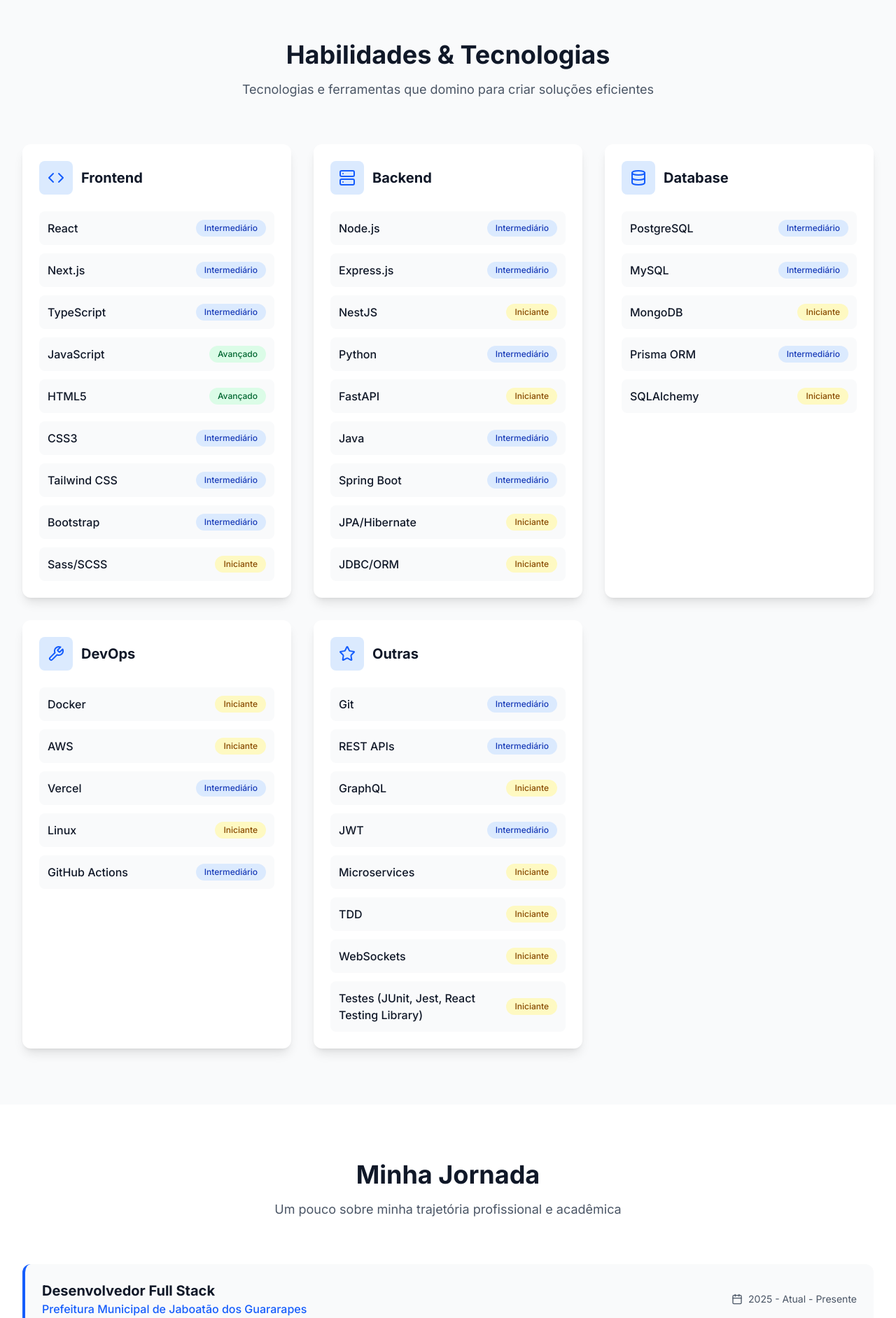
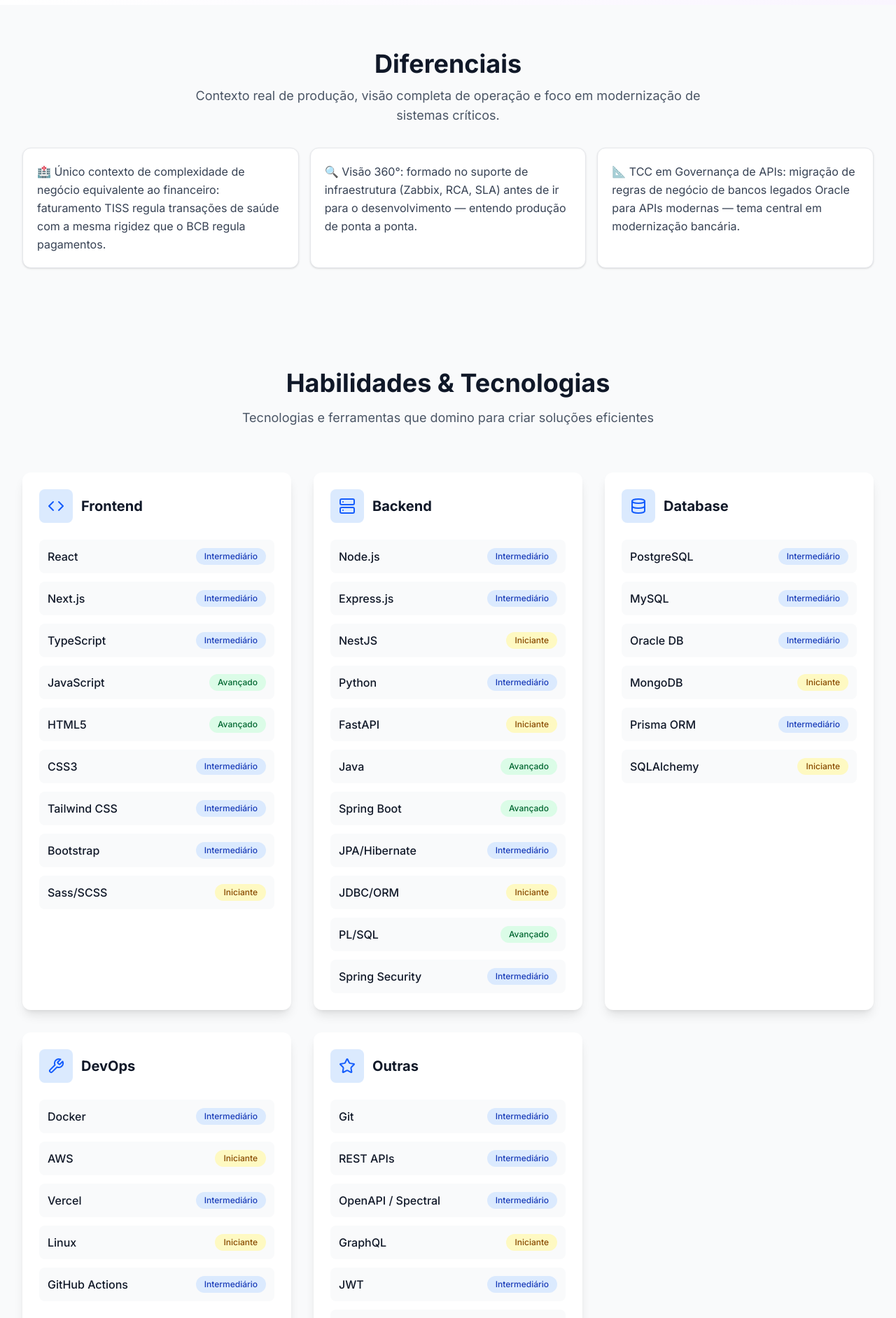
Before and after one commit to Junior-81/Portifolio, a Next.js app: page /sobre in a window 1280 px wide. Shown: the part 720-2603 px from the top of the page at 70% size. Built offline with nearby package versions, Linux system fonts and the light colour scheme.

Commit message:
Adicionando: -Novos curriculo -Novas experiencias -Novos projetos

```diff
--- a/src/app/layout.tsx
+++ b/src/app/layout.tsx
@@ -10,13 +10,25 @@ const inter = Inter({
 });
 
 export const metadata: Metadata = {
-  title: "José Ailton - Desenvolvedor Full Stack",
-  description: "Portfólio pessoal de José Ailton, desenvolvedor full stack especializado em React, Next.js e Node.js.",
-  keywords: ["desenvolvedor", "full stack", "react", "nextjs", "nodejs", "typescript"],
+  title: "Ailton Junior — Backend Engineer | Java & Spring Boot",
+  description:
+    "Desenvolvedor Backend especializado em Java, Spring Boot e PL/SQL. Experiência em sistemas de alta criticidade, microsserviços e governança de APIs REST.",
+  keywords: [
+    "desenvolvedor backend",
+    "java",
+    "spring boot",
+    "pl/sql",
+    "microsserviços",
+    "api rest",
+    "oracle",
+    "recife",
+    "pernambuco",
+  ],
   authors: [{ name: "José Ailton" }],
   openGraph: {
-    title: "José Ailton - Desenvolvedor Full Stack",
-    description: "Portfólio pessoal de José Ailton, desenvolvedor full stack especializado em React, Next.js e Node.js.",
+    title: "Ailton Junior — Backend Engineer",
+    description: "Especialista em Java, Spring Boot e sistemas de alta criticidade.",
+    url: "https://portifolio-mu-khaki.vercel.app",
     type: "website",
     locale: "pt_BR",
   },
--- a/src/app/page.tsx
+++ b/src/app/page.tsx
@@ -1,4 +1,5 @@
 import Hero from '@/components/Hero';
+import SpecialtiesSection from '@/components/SpecialtiesSection';
 import FeaturedProjects from '@/components/FeaturedProjects';
 import SkillsSection from '@/components/SkillsSection';
 import { projects, skills } from '@/data';
@@ -7,6 +8,7 @@ export default function Home() {
   return (
     <>
       <Hero />
+      <SpecialtiesSection />
       <FeaturedProjects projects={projects} />
       <SkillsSection skills={skills} />
     </>
--- a/src/app/sobre/page.tsx
+++ b/src/app/sobre/page.tsx
@@ -7,10 +7,16 @@ import { personalInfo, skills, experiences } from '@/data';
 import SkillsSection from '@/components/SkillsSection';
 
 export default function SobrePage() {
+  const orderedExperiences = [...experiences].sort((a, b) => {
+    if (a.id === 'mv-sistemas-2025') return -1;
+    if (b.id === 'mv-sistemas-2025') return 1;
+    return 0;
+  });
+
   return (
     <div className="pt-16">
       {/* Hero Section */}
-      <section className="py-20 bg-gradient-to-br from-blue-50 via-white to-purple-50 dark:from-gray-900 dark:via-gray-800 dark:to-gray-900">
+      <section className="py-20 bg-linear-to-br from-blue-50 via-white to-purple-50 dark:from-gray-900 dark:via-gray-800 dark:to-gray-900">
         <div className="max-w-7xl mx-auto px-4 sm:px-6 lg:px-8">
           <div className="grid grid-cols-1 lg:grid-cols-2 gap-12 items-center">
             <motion.div
@@ -64,7 +70,7 @@ export default function SobrePage() {
               className="flex justify-center lg:justify-end"
             >
               <div className="relative">
-                <div className="w-80 h-80 rounded-2xl bg-gradient-to-br from-blue-400 to-purple-600 p-1">
+                <div className="w-80 h-80 rounded-2xl bg-linear-to-br from-blue-400 to-purple-600 p-1">
                   <div className="w-full h-full rounded-2xl bg-white dark:bg-gray-800 p-2">
                     <Image
                       src={personalInfo.avatar}
@@ -81,6 +87,45 @@ export default function SobrePage() {
         </div>
       </section>
 
+      {/* Differentials Section */}
+      <section className="py-16 bg-gray-50 dark:bg-gray-900">
+        <div className="max-w-7xl mx-auto px-4 sm:px-6 lg:px-8">
+          <motion.div
+            initial={{ opacity: 0, y: 30 }}
+            animate={{ opacity: 1, y: 0 }}
+            transition={{ duration: 0.6 }}
+            className="space-y-8"
+          >
+            <div className="text-center space-y-3">
+              <h2 className="text-3xl sm:text-4xl font-bold text-gray-900 dark:text-white">
+                Diferenciais
+              </h2>
+              <p className="text-lg text-gray-600 dark:text-gray-400 max-w-3xl mx-auto">
+                Contexto real de produção, visão completa de operação e foco em modernização de sistemas críticos.
+              </p>
+            </div>
+
+            <div className="grid grid-cols-1 lg:grid-cols-3 gap-4">
+              {[
+                '🏥 Único contexto de complexidade de negócio equivalente ao financeiro: faturamento TISS regula transações de saúde com a mesma rigidez que o BCB regula pagamentos.',
+                '🔍 Visão 360°: formado no suporte de infraestrutura (Zabbix, RCA, SLA) antes de ir para o desenvolvimento — entendo produção de ponta a ponta.',
+                '📐 TCC em Governança de APIs: migração de regras de negócio de bancos legados Oracle para APIs modernas — tema central em modernização bancária.'
+              ].map((item, index) => (
+                <motion.div
+                  key={item}
+                  initial={{ opacity: 0, y: 20 }}
+                  animate={{ opacity: 1, y: 0 }}
+                  transition={{ duration: 0.4, delay: index * 0.1 }}
+                  className="rounded-xl p-5 bg-white dark:bg-gray-800 border border-gray-200 dark:border-gray-700 shadow-sm"
+                >
+                  <p className="text-gray-700 dark:text-gray-300 leading-relaxed">{item}</p>
+                </motion.div>
+              ))}
+            </div>
+          </motion.div>
+        </div>
+      </section>
+
       {/* Skills Section */}
       <SkillsSection skills={skills} />
 
@@ -94,7 +139,7 @@ export default function SobrePage() {
             className="text-center space-y-4 mb-16"
           >
             <h2 className="text-3xl sm:text-4xl font-bold text-gray-900 dark:text-white">
-              Minha Jornada
+              Trajetória Profissional
             </h2>
             <p className="text-lg text-gray-600 dark:text-gray-400 max-w-2xl mx-auto">
               Um pouco sobre minha trajetória profissional e acadêmica
@@ -102,7 +147,7 @@ export default function SobrePage() {
           </motion.div>
 
           <div className="space-y-8">
-            {experiences.map((experience, index) => (
+            {orderedExperiences.map((experience, index) => (
               <motion.div
                 key={experience.id}
                 initial={{ opacity: 0, y: 50 }}
--- a/src/components/Hero.tsx
+++ b/src/components/Hero.tsx
@@ -75,7 +75,7 @@ export default function Hero() {
                 <a
                   href={personalInfo.resumeUrl}
                   target="_blank"
-                  download="Curriculo-Ailton-Junior.pdf"
+                  download="AiltonJunior_Curriculo.pdf"
                   className="inline-flex items-center justify-center px-8 py-3 border border-gray-300 dark:border-gray-600 text-base font-medium rounded-lg text-gray-700 dark:text-gray-300 bg-white dark:bg-gray-800 hover:bg-gray-50 dark:hover:bg-gray-700 transition-colors duration-200 group"
                 >
                   <Download className="w-5 h-5 mr-2 group-hover:scale-110 transition-transform duration-200" />
--- /dev/null
+++ b/src/components/SpecialtiesSection.tsx
@@ -0,0 +1,83 @@
+'use client';
+
+import { motion } from 'framer-motion';
+import { Server, GitBranch, Database, Shield } from 'lucide-react';
+
+const specialties = [
+  {
+    title: 'Sistemas de Alta Criticidade',
+    description:
+      'Experiência em produção com faturamento hospitalar regulado (TISS) e sistemas de gestão pública. Onde indisponibilidade tem custo financeiro real.',
+    icon: Server
+  },
+  {
+    title: 'Arquitetura de APIs',
+    description:
+      'Design de APIs REST governadas por contrato com OpenAPI e validação via Spectral. Microsserviços desacoplados com Spring Boot 3.',
+    icon: GitBranch
+  },
+  {
+    title: 'Banco de Dados Complexo',
+    description:
+      'PL/SQL e Oracle DB em sistemas legados de alta volumetria. PostgreSQL e MySQL com modelagem relacional orientada a integridade transacional.',
+    icon: Database
+  },
+  {
+    title: 'Qualidade & Resiliência',
+    description:
+      'SOLID, design patterns, TDD com JUnit e análise de causa raiz (RCA) em incidentes de produção. Código que aguenta o ambiente real.',
+    icon: Shield
+  }
+];
+
+export default function SpecialtiesSection() {
+  return (
+    <section className="py-16 bg-gray-50 dark:bg-gray-900">
+      <div className="max-w-7xl mx-auto px-4 sm:px-6 lg:px-8">
+        <motion.div
+          initial={{ opacity: 0, y: 30 }}
+          animate={{ opacity: 1, y: 0 }}
+          transition={{ duration: 0.6 }}
+          className="text-center space-y-4 mb-10"
+        >
+          <h2 className="text-3xl sm:text-4xl font-bold text-gray-900 dark:text-white">
+            Especialidades
+          </h2>
+          <p className="text-lg text-gray-600 dark:text-gray-400 max-w-3xl mx-auto">
+            Base técnica construída em ambientes reais, com alto impacto operacional e forte exigência de confiabilidade.
+          </p>
+        </motion.div>
+
+        <div className="grid grid-cols-1 md:grid-cols-2 xl:grid-cols-4 gap-6">
+          {specialties.map((specialty, index) => {
+            const Icon = specialty.icon;
+
+            return (
+              <motion.div
+                key={specialty.title}
+                initial={{ opacity: 0, y: 30 }}
+                animate={{ opacity: 1, y: 0 }}
+                transition={{ duration: 0.5, delay: index * 0.1 }}
+                className="rounded-xl bg-white dark:bg-gray-800 shadow-lg border border-gray-200/70 dark:border-gray-700 p-5 hover:shadow-xl transition-shadow"
+              >
+                <div className="flex items-start gap-4">
+                  <div className="shrink-0 p-3 rounded-lg bg-blue-100 dark:bg-blue-900/30">
+                    <Icon className="w-6 h-6 text-blue-600 dark:text-blue-400" />
+                  </div>
+                  <div className="space-y-2">
+                    <h3 className="text-lg font-semibold text-gray-900 dark:text-white">
+                      {specialty.title}
+                    </h3>
+                    <p className="text-sm leading-relaxed text-gray-600 dark:text-gray-400">
+                      {specialty.description}
+                    </p>
+                  </div>
+                </div>
+              </motion.div>
+            );
+          })}
+        </div>
+      </div>
+    </section>
+  );
+}
--- a/src/data/index.ts
+++ b/src/data/index.ts
@@ -2,12 +2,12 @@ import { PersonalInfo, Project, Experience, Skill, SocialLink } from '@/types';
 
 export const personalInfo: PersonalInfo = {
   name: 'Ailton Junior',
-  title: 'Desenvolvedor Full Stack',
-  bio: 'Desenvolvedor Full Stack em formação. Tenho experiência prática no desenvolvimento e manutenção de sistemas front-end e back-end, sempre focando em performance, usabilidade e boas práticas. Gosto de construir soluções escaláveis, colaborar com equipes e entregar valor real para o usuário. Estou sempre em busca de evoluir e contribuir com projetos inovadores!.',
+  title: 'Backend Engineer · Java & Spring Boot',
+  bio: 'Desenvolvedor Backend com atuação em produção em dois dos contextos mais exigentes em regras de negócio: HealthTech crítica e gestão pública. Especialista em Java, Spring Boot e PL/SQL, com entrega de microsserviços, APIs REST governadas por OpenAPI e sustentação de sistemas que geram alto impacto. Alia boas práticas consolidadas — SOLID, TDD, design patterns — com visão de produto formada no contato direto com o usuário final.',
   location: 'Recife, PE - Brasil',
   email: 'jab.junior81@gmail.com',
   avatar: '/images/avatar.jpg',
-  resumeUrl: '/curriculo-ailton-junior.pdf'
+  resumeUrl: '/AiltonJunior_Curriculo.pdf'
 };
 
 export const socialLinks: SocialLink[] = [
@@ -51,20 +51,23 @@ export const skills: Skill[] = [
   { name: 'NestJS', level: 'Iniciante', category: 'Backend' },
   { name: 'Python', level: 'Intermediário', category: 'Backend' },
   { name: 'FastAPI', level: 'Iniciante', category: 'Backend' },
-  { name: 'Java', level: 'Intermediário', category: 'Backend' },
-  { name: 'Spring Boot', level: 'Intermediário', category: 'Backend' },
-  { name: 'JPA/Hibernate', level: 'Iniciante', category: 'Backend' },
+  { name: 'Java', level: 'Avançado', category: 'Backend' },
+  { name: 'Spring Boot', level: 'Avançado', category: 'Backend' },
+  { name: 'JPA/Hibernate', level: 'Intermediário', category: 'Backend' },
   { name: 'JDBC/ORM', level: 'Iniciante', category: 'Backend' },
+  { name: 'PL/SQL', level: 'Avançado', category: 'Backend' },
+  { name: 'Spring Security', level: 'Intermediário', category: 'Backend' },
 
   // Database
   { name: 'PostgreSQL', level: 'Intermediário', category: 'Database' },
   { name: 'MySQL', level: 'Intermediário', category: 'Database' },
+  { name: 'Oracle DB', level: 'Intermediário', category: 'Database' },
   { name: 'MongoDB', level: 'Iniciante', category: 'Database' },
   { name: 'Prisma ORM', level: 'Intermediário', category: 'Database' },
   { name: 'SQLAlchemy', level: 'Iniciante', category: 'Database' },
 
   // DevOps & Tools
-  { name: 'Docker', level: 'Iniciante', category: 'DevOps' },
+  { name: 'Docker', level: 'Intermediário', category: 'DevOps' },
   { name: 'AWS', level: 'Iniciante', category: 'DevOps' },
   { name: 'Vercel', level: 'Intermediário', category: 'DevOps' },
   { name: 'Linux', level: 'Iniciante', category: 'DevOps' },
@@ -73,15 +76,28 @@ export const skills: Skill[] = [
   // Outras
   { name: 'Git', level: 'Intermediário', category: 'Outras' },
   { name: 'REST APIs', level: 'Intermediário', category: 'Outras' },
+  { name: 'OpenAPI / Spectral', level: 'Intermediário', category: 'Outras' },
   { name: 'GraphQL', level: 'Iniciante', category: 'Outras' },
   { name: 'JWT', level: 'Intermediário', category: 'Outras' },
-  { name: 'Microservices', level: 'Iniciante', category: 'Outras' },
-  { name: 'TDD', level: 'Iniciante', category: 'Outras' },
+  { name: 'Microservices', level: 'Intermediário', category: 'Outras' },
+  { name: 'TDD', level: 'Intermediário', category: 'Outras' },
+  { name: 'Apache Kafka', level: 'Iniciante', category: 'Outras' },
   { name: 'WebSockets', level: 'Iniciante', category: 'Outras' },
   { name: 'Testes (JUnit, Jest, React Testing Library)', level: 'Iniciante', category: 'Outras' }
 ];
 
 export const projects: Project[] = [
+  {
+    id: 'api-governance-tcc',
+    title: 'Governança de APIs — TCC Bacharelado em CC',
+    description: 'Arquitetura de migração de regras de negócio de banco legado Oracle para ecossistema de APIs modernas com validação de contratos via Spectral.',
+    longDescription: 'Projeto de conclusão de curso focado em um problema real do setor de saúde: regras de negócio críticas presas em banco de dados legado (Oracle). Arquitetou a extração e transição dessas regras para APIs modernas documentadas com OpenAPI 3.0. Implementou pipeline de validação de contratos com Spectral (linting de schemas, versionamento, nomenclatura). Validou que a centralização de regras em APIs versionadas aumenta a segurança das integrações e reduz risco de regressão — tese diretamente aplicável a modernização de sistemas financeiros com múltiplos canais.',
+    technologies: ['Java', 'Spring Boot', 'Oracle DB', 'OpenAPI 3.0', 'Spectral', 'PL/SQL'],
+    image: '/images/projects/api-governance-tcc.svg',
+    githubUrl: 'https://github.com/Junior-81',
+    featured: true,
+    year: 2025
+  },
   {
     id: 'robo-supervisorio',
     title: 'Robô Supervisório - Sistema de Controle AGV',
@@ -189,22 +205,25 @@ export const projects: Project[] = [
 
 export const experiences: Experience[] = [
  {
+  id: 'mv-sistemas-2025',
+  company: 'MV Sistemas — HealthTech',
+  position: 'Desenvolvedor Backend',
+  startDate: 'out 2025',
+  endDate: null,
+  description: `Sustentação e evolução do sistema SOUL MV — núcleo de faturamento hospitalar de alta criticidade, impactando centenas de unidades de saúde com fluxos financeiros regulados pelo padrão TISS. Diagnóstico e correção de falhas em rotinas de extração de dados TISS, reduzindo glosas e garantindo conformidade regulatória. Refatoração de lógicas de valoração em PL/SQL/Oracle, eliminando gargalos em rotinas de fechamento de faturamento.`,
+  technologies: ['Java', 'Spring Boot', 'PL/SQL', 'Oracle DB', 'REST APIs', 'Git'],
+  type: 'work'
+},
+ {
   id: 'fullstack-dev-2024',
   company: 'Prefeitura Municipal de Jaboatão dos Guararapes',
-  position: 'Desenvolvedor Full Stack',
-  startDate: '2025 - Atual',
-  description: `Atuação abrangente em desenvolvimento full stack, englobando experiências sólidas em front-end e back-end, além de integração de sistemas e colaboração com equipes multidisciplinares. No front-end, trabalhei com sustentação e evolução de sistemas utilizando TypeScript, JavaScript, HTML, CSS e GitHub, focando em performance, usabilidade e manutenção de aplicações legadas. Fui responsável por implementar melhorias, arquitetar componentes e realizar integrações com APIs REST, além de contribuir em code reviews, versionamento e boas práticas de desenvolvimento.
-
-No back-end, participei de projetos de sustentação e desenvolvimento de sistemas utilizando Java, Spring Boot, Spring Data JPA, além de implementação e manutenção de APIs REST, integração com bancos de dados relacionais (MySQL, PostgreSQL), criação de consultas SQL, mapeamentos relacionais e aplicação de padrões de arquitetura como SOLID e Clean Code. Apoiei ainda a documentação técnica e a equipe em processos de integração.
-
-O contato contínuo com times de suporte e infraestrutura me proporcionou uma visão completa do ciclo de vida das aplicações, desde o desenvolvimento até o monitoramento, análise de incidentes e melhorias contínuas nos ambientes corporativos.
-
-Principais tecnologias: Java, Spring Boot, JPA, SQL, JavaScript, TypeScript, HTML, CSS, Git, PostgreSQL, MySQL.
-`,
+  position: 'Desenvolvedor Backend',
+  startDate: 'mai 2025',
+  endDate: 'out 2025',
+  description: `Atuação em sustentação e evolução de serviços back-end para sistemas da administração pública, com foco em Java e Spring Boot. Implementação e manutenção de APIs REST, integração com bancos relacionais (MySQL e PostgreSQL), otimização de consultas SQL e mapeamentos com JPA. Aplicação de SOLID e boas práticas de arquitetura para aumentar estabilidade, legibilidade e previsibilidade de deploy em ambiente de produção.`,
   technologies: [
     'Java', 'Spring Boot', 'Spring Data JPA', 'SQL',
-    'JavaScript', 'TypeScript', 'HTML', 'CSS',
-     'Docker', 'PostgreSQL', 'MySQL',
+    'Docker', 'PostgreSQL', 'MySQL',
     'Git'
   ],
   type: 'work'
--- a/src/types/index.ts
+++ b/src/types/index.ts
@@ -16,7 +16,7 @@ export interface Experience {
   company: string;
   position: string;
   startDate: string;
-  endDate?: string;
+  endDate?: string | null;
   description: string;
   technologies?: string[];
   type: 'work' | 'education';
```
Also changed, not shown: 2 other files (tests, documents, lock files or other folders).
